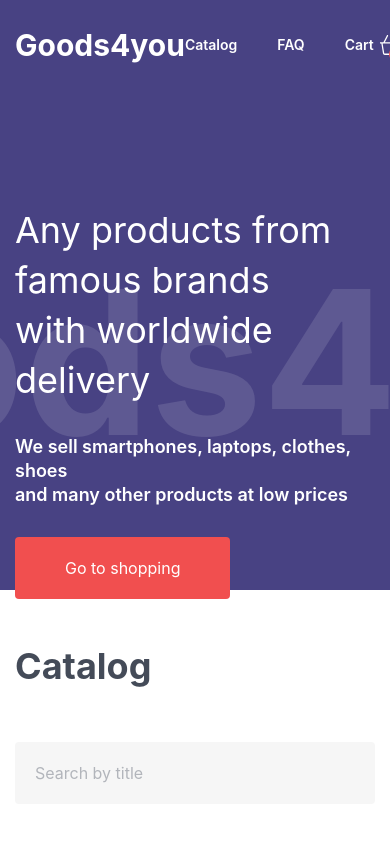
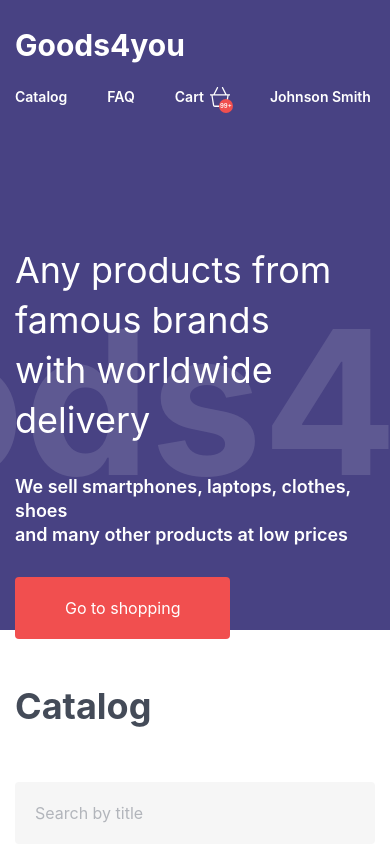
Before and after one commit to Nikitabkv/goodshop-edu, a React (Vite) app: page / in a window 390 px wide. Shown: the top 844 px of the page. Built offline with nearby package versions, Linux system fonts and the light colour scheme; a web font is replaced by a local one.

Commit message:
style: add adaptive for header

```diff
--- a/src/widgets/Header/ui/Header.module.scss
+++ b/src/widgets/Header/ui/Header.module.scss
@@ -52,3 +52,17 @@
     right: -3px;
     bottom: -6px;
 }
+
+@media screen and (max-width: 620px) {
+    .container {
+        flex-direction: column;
+        gap: 20px;
+    }
+    .nav {
+        flex-direction: row;
+        flex-wrap: wrap;
+    }
+}
+
+@media screen and (max-width: 520px) {
+}
```
